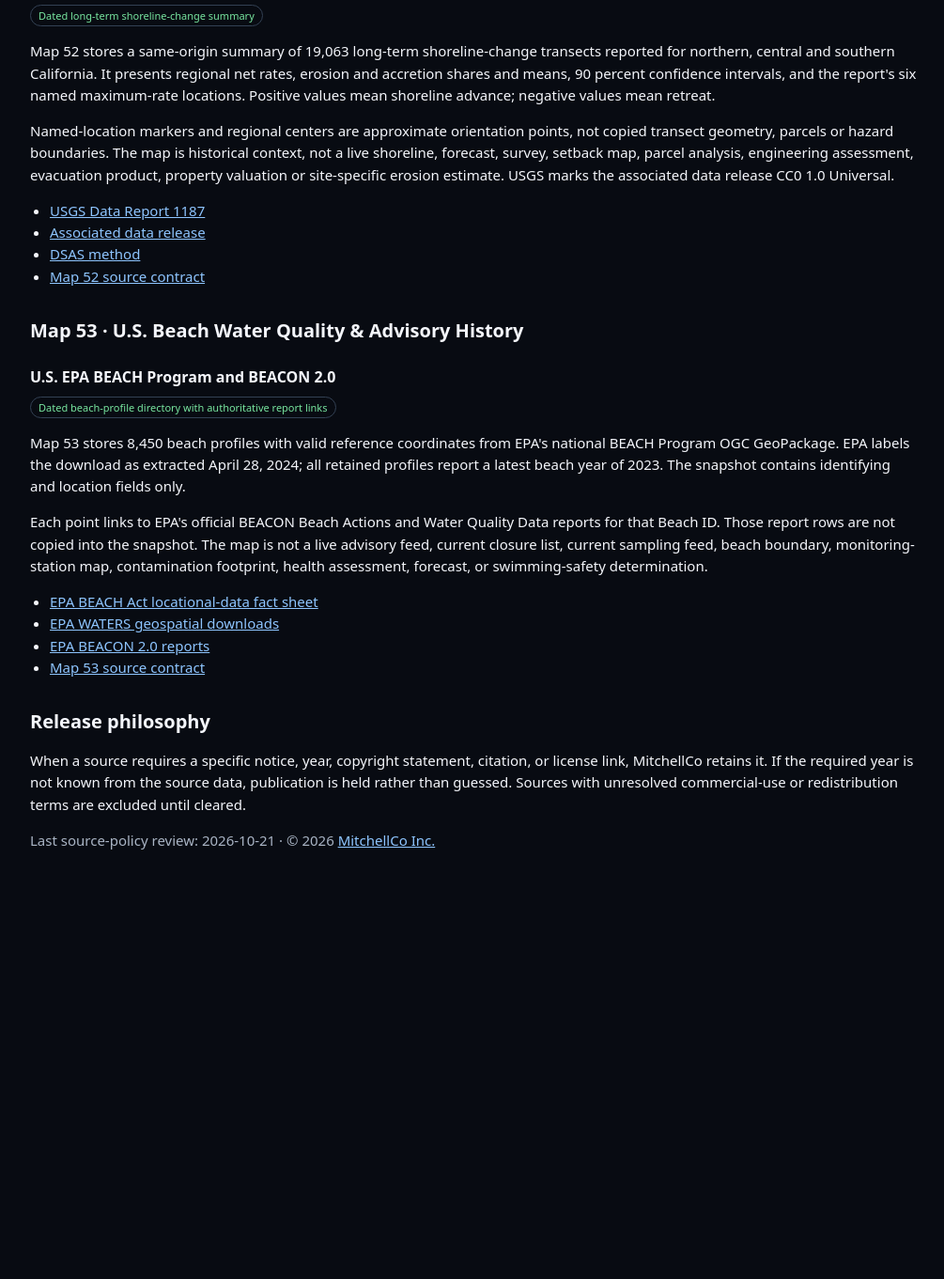
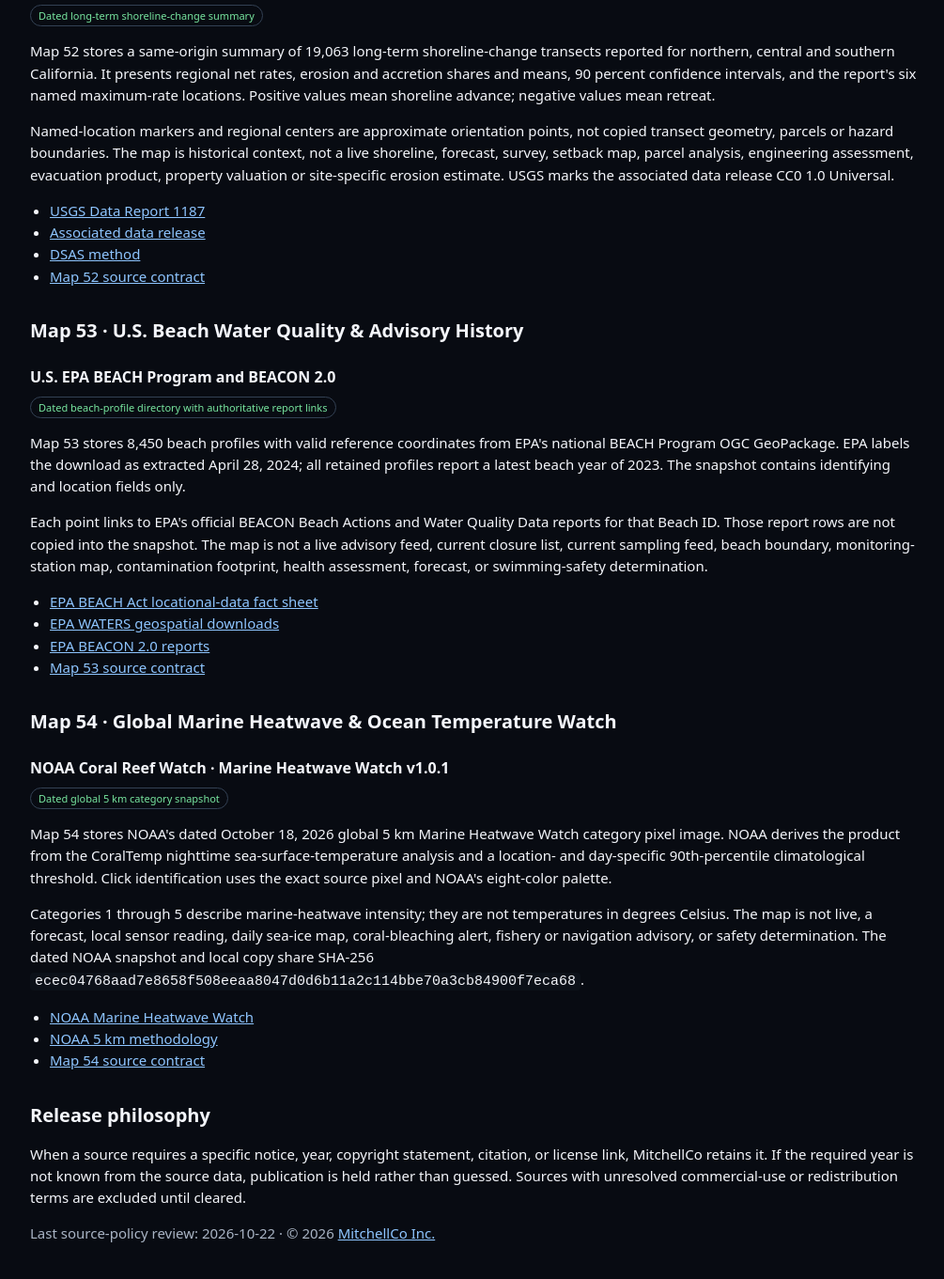
Before and after one commit to christophermitchell012/mitchellcoinc, a Jekyll site: the page maps/data-sources-licenses.html, which Jekyll copies as it is, in a window 1280 px wide and 1400 px high, scrolled down 12402 px. Shown: the top 1361 px of the window at 94% size, without its empty margins (136-1141 px from the left). Built offline with Jekyll 4.4.1, drawn with Linux system fonts in a browser that asks for light colours; before the commit the page ends 13383 px from its top, so only the background shows below that.

Commit message:
Publish global marine heatwave and ocean temperature watch map

```diff
--- a/_data/map_lastmod.json
+++ b/_data/map_lastmod.json
@@ -53,7 +53,8 @@
   "/maps/51-global-soil-moisture-drought-watch.html": "2026-10-19T14:53:36Z",
   "/maps/52-california-coastal-erosion-shoreline-change.html": "2026-10-20T14:12:25Z",
   "/maps/53-beach-water-quality-advisory-history.html": "2026-10-21T15:01:52Z",
-  "/maps/data-sources-licenses.html": "2026-10-21T15:01:52Z",
+  "/maps/54-global-marine-heatwave-ocean-temperature-watch.html": "2026-10-22T14:52:45Z",
+  "/maps/data-sources-licenses.html": "2026-10-22T14:52:45Z",
   "/maps/earthdata-eula-policy.html": "2026-09-30T18:48:18Z",
-  "/maps/index.html": "2026-10-21T15:01:52Z"
+  "/maps/index.html": "2026-10-22T14:52:45Z"
 }
--- a/maps/data-sources-licenses.html
+++ b/maps/data-sources-licenses.html
@@ -8,7 +8,7 @@
 See LICENSE and data-sources-licenses.html.
 -->
 <html lang="en"><head>
-<meta name="last-modified" content="2026-10-21T15:01:52Z"><meta charset="utf-8"><meta name="viewport" content="width=device-width,initial-scale=1">
+<meta name="last-modified" content="2026-10-22T14:52:45Z"><meta charset="utf-8"><meta name="viewport" content="width=device-width,initial-scale=1">
 <title>Data Sources and Licenses | MitchellCo Interactive Maps</title>
 <meta name="description" content="Data provenance, citations, licenses, EULA notes and attribution for MitchellCo interactive maps.">
 <meta name="robots" content="index,follow"><link rel="icon" href="assets/icons/2219cec3095bdb7c.svg"><link rel="canonical" href="https://mitchellcoinc.com/maps/data-sources-licenses.html">
@@ -219,7 +219,13 @@
 <p>Each point links to EPA's official BEACON Beach Actions and Water Quality Data reports for that Beach ID. Those report rows are not copied into the snapshot. The map is not a live advisory feed, current closure list, current sampling feed, beach boundary, monitoring-station map, contamination footprint, health assessment, forecast, or swimming-safety determination.</p>
 <ul><li><a href="https://www.epa.gov/waterdata/fact-sheet-beach-act-locational-data" target="_blank" rel="noopener">EPA BEACH Act locational-data fact sheet</a></li><li><a href="https://www.epa.gov/waterdata/waters-geospatial-data-downloads" target="_blank" rel="noopener">EPA WATERS geospatial downloads</a></li><li><a href="https://ordspub.epa.gov/ords/beacon2/r/beacon_apex/beacon2/report-page" target="_blank" rel="noopener">EPA BEACON 2.0 reports</a></li><li><a href="data/map53-source-license.md">Map 53 source contract</a></li></ul>
 
+<h2 id="map54">Map 54 · Global Marine Heatwave &amp; Ocean Temperature Watch</h2>
+<h3>NOAA Coral Reef Watch · Marine Heatwave Watch v1.0.1</h3><span class="tag">Dated global 5 km category snapshot</span>
+<p>Map 54 stores NOAA's dated October 18, 2026 global 5 km Marine Heatwave Watch category pixel image. NOAA derives the product from the CoralTemp nighttime sea-surface-temperature analysis and a location- and day-specific 90th-percentile climatological threshold. Click identification uses the exact source pixel and NOAA's eight-color palette.</p>
+<p>Categories 1 through 5 describe marine-heatwave intensity; they are not temperatures in degrees Celsius. The map is not live, a forecast, local sensor reading, daily sea-ice map, coral-bleaching alert, fishery or navigation advisory, or safety determination. The dated NOAA snapshot and local copy share SHA-256 <code>ecec04768aad7e8658f508eeaa8047d0d6b11a2c114bbe70a3cb84900f7eca68</code>.</p>
+<ul><li><a href="https://coralreefwatch.noaa.gov/product/marine_heatwave/index.php" target="_blank" rel="noopener">NOAA Marine Heatwave Watch</a></li><li><a href="https://coralreefwatch.noaa.gov/product/5km/methodology.php" target="_blank" rel="noopener">NOAA 5 km methodology</a></li><li><a href="data/map54-source-license.md">Map 54 source contract</a></li></ul>
+
 <h2>Release philosophy</h2>
 <p>When a source requires a specific notice, year, copyright statement, citation, or license link, MitchellCo retains it. If the required year is not known from the source data, publication is held rather than guessed. Sources with unresolved commercial-use or redistribution terms are excluded until cleared.</p>
-<p class="muted">Last source-policy review: 2026-10-21 · © 2026 <a href="https://mitchellcoinc.com/" target="_blank" rel="noopener">MitchellCo Inc.</a></p>
+<p class="muted">Last source-policy review: 2026-10-22 · © 2026 <a href="https://mitchellcoinc.com/" target="_blank" rel="noopener">MitchellCo Inc.</a></p>
 </main></body></html>
--- a/maps/sitemap.xml
+++ b/maps/sitemap.xml
@@ -1,6 +1,6 @@
 <?xml version="1.0" encoding="UTF-8"?>
 <urlset xmlns="http://www.sitemaps.org/schemas/sitemap/0.9">
-  <url><loc>https://mitchellcoinc.com/maps/</loc><lastmod>2026-10-21T15:01:52Z</lastmod></url>
+  <url><loc>https://mitchellcoinc.com/maps/</loc><lastmod>2026-10-22T14:52:45Z</lastmod></url>
   <url><loc>https://mitchellcoinc.com/maps/00-wildfire-watch.html</loc><lastmod>2026-09-30T18:48:18Z</lastmod></url>
   <url><loc>https://mitchellcoinc.com/maps/01-flash-flood-river-flood-risk.html</loc><lastmod>2026-09-30T18:48:18Z</lastmod></url>
   <url><loc>https://mitchellcoinc.com/maps/02-extreme-heat-health-risk.html</loc><lastmod>2026-09-30T18:48:18Z</lastmod></url>
@@ -55,6 +55,7 @@
   <url><loc>https://mitchellcoinc.com/maps/51-global-soil-moisture-drought-watch.html</loc><lastmod>2026-10-19T14:53:36Z</lastmod></url>
   <url><loc>https://mitchellcoinc.com/maps/52-california-coastal-erosion-shoreline-change.html</loc><lastmod>2026-10-20T14:12:25Z</lastmod></url>
   <url><loc>https://mitchellcoinc.com/maps/53-beach-water-quality-advisory-history.html</loc><lastmod>2026-10-21T15:01:52Z</lastmod></url>
-  <url><loc>https://mitchellcoinc.com/maps/data-sources-licenses.html</loc><lastmod>2026-10-21T15:01:52Z</lastmod></url>
+  <url><loc>https://mitchellcoinc.com/maps/54-global-marine-heatwave-ocean-temperature-watch.html</loc><lastmod>2026-10-22T14:52:45Z</lastmod></url>
+  <url><loc>https://mitchellcoinc.com/maps/data-sources-licenses.html</loc><lastmod>2026-10-22T14:52:45Z</lastmod></url>
   <url><loc>https://mitchellcoinc.com/maps/earthdata-eula-policy.html</loc><lastmod>2026-09-30T18:48:18Z</lastmod></url>
 </urlset>
```
Also changed, not shown: maps/54-global-marine-heatwave-ocean-temperature-watch.html (added, +25 -0 lines), maps/README.md (+5 -3 lines), maps/data/map54-source-license.md (added, +24 -0 lines), maps/index.html (+2 -1 lines), maps/assets/icons/marine-heatwave.svg (added), maps/data/map54-noaa-marine-heatwave-20261018.png (added).
